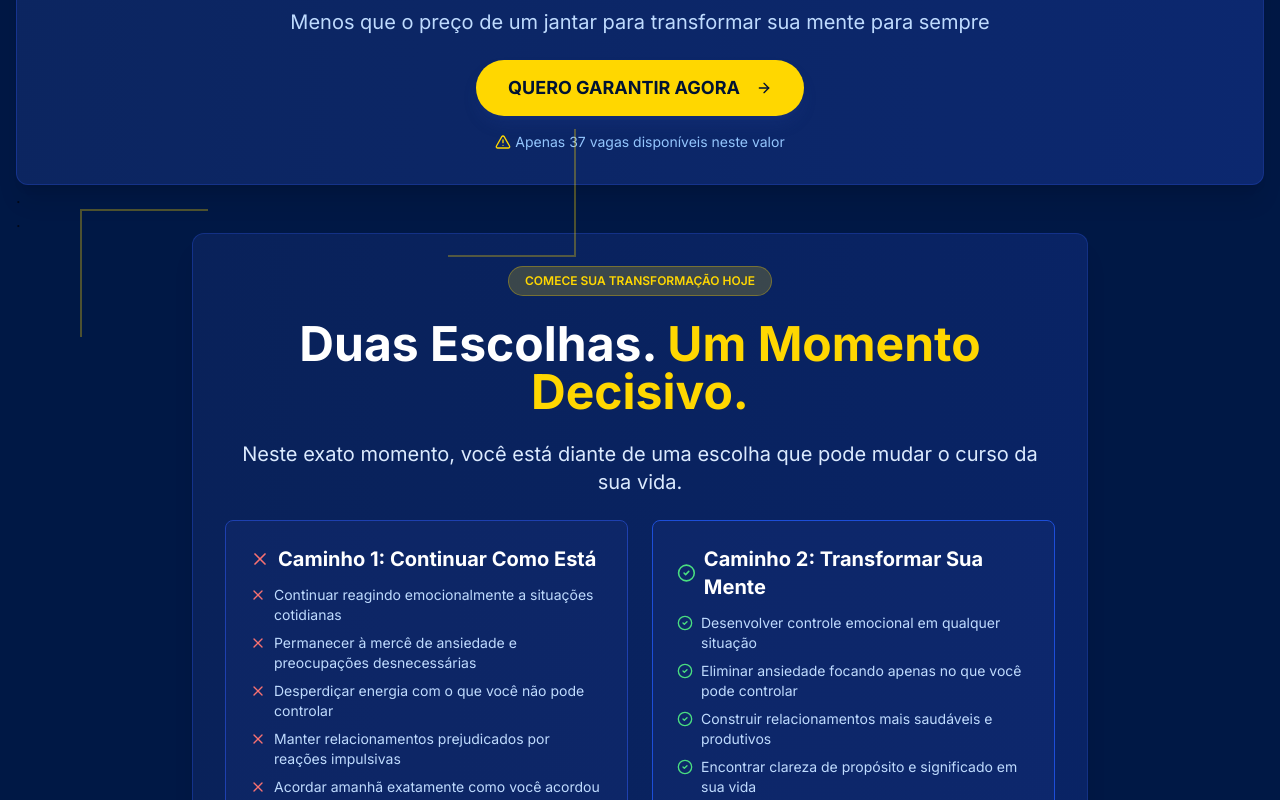
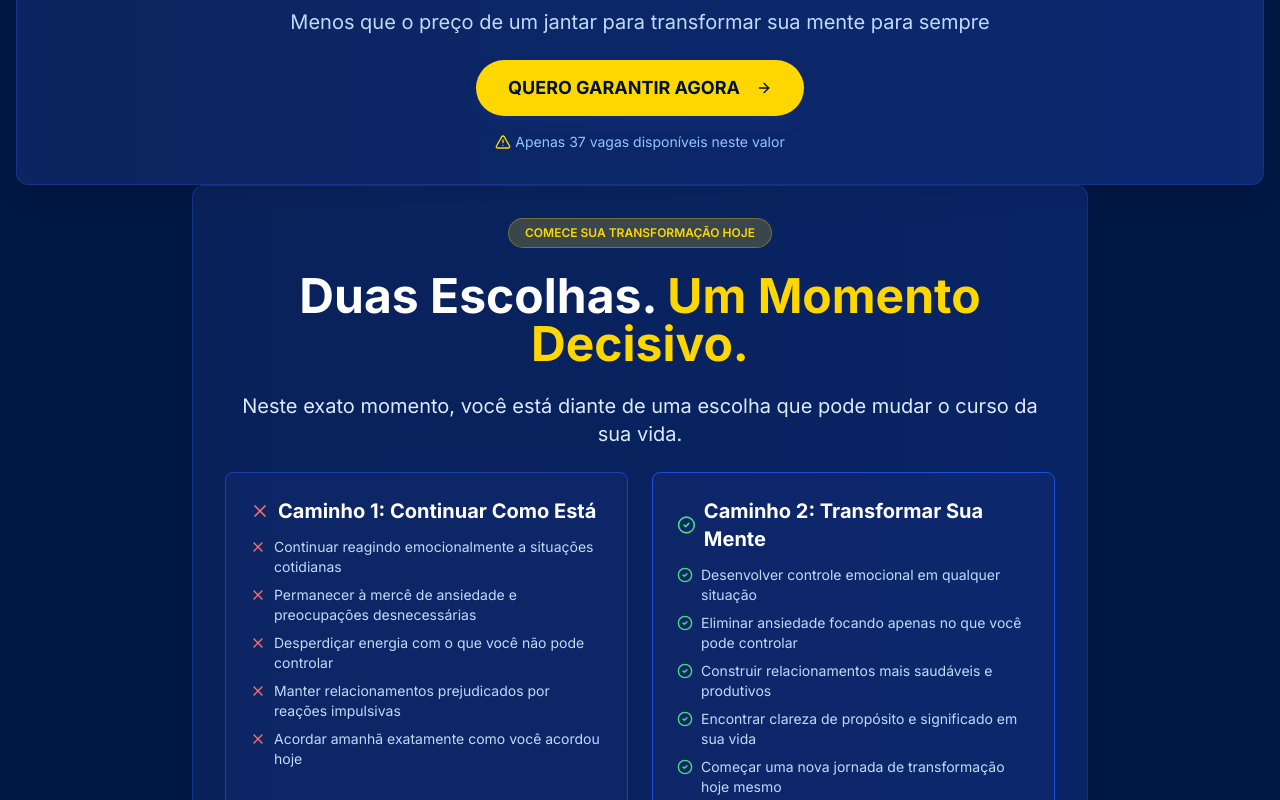
Before and after one commit to Mariaclara728/nuevo, a Next.js app: page / in a window 1280 px wide. Shown: the part 5560-6360 px from the top of the page. Built offline with nearby package versions, Linux system fonts and the light colour scheme.

Commit message:
Update page.tsx

```diff
--- a/app/page.tsx
+++ b/app/page.tsx
@@ -1062,19 +1062,15 @@ export default function Home() {
               </div>
             </div>
             <p>
-              .
+
             </p>
             <p>
-              .
+
+            </p>
+            <p>
+
             </p>
 
-            <div className="w-full lg:w-1/2 relative">
-              <div className="relative mx-auto max-w-md">
-                {/* Decorative elements */}
-                <div className="absolute -top-6 -left-6 w-32 h-32 border-t-2 border-l-2 border-[#ffd700]/30"></div>
-                <div className="absolute -bottom-6 -right-6 w-32 h-32 border-b-2 border-r-2 border-[#ffd700]/30"></div>
-              </div>
-            </div>
 
           {/* CTA Final */}
           <div className="max-w-4xl mx-auto bg-gradient-to-r from-blue-900/30 to-blue-800/30 rounded-xl p-8 border border-blue-800/50 shadow-xl text-center">
```
